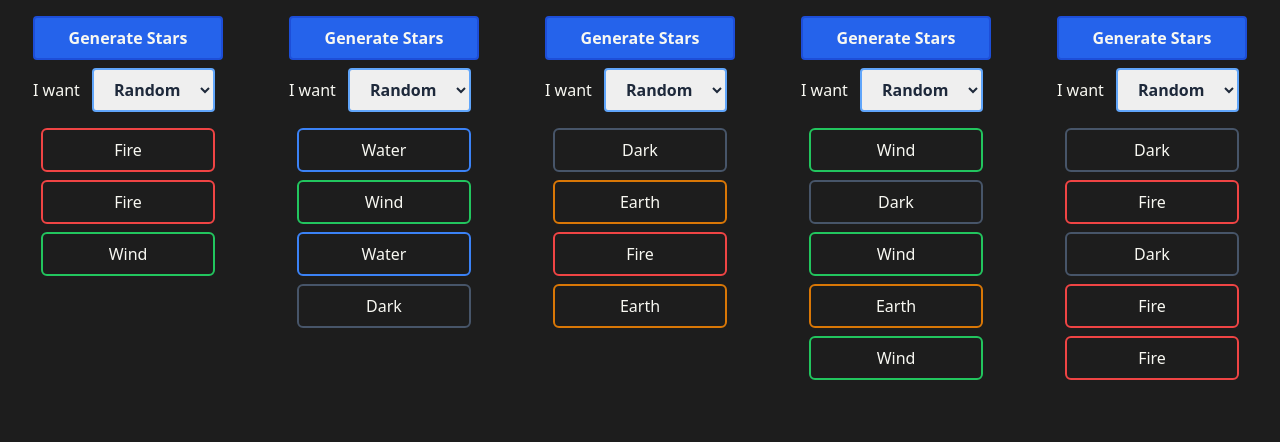
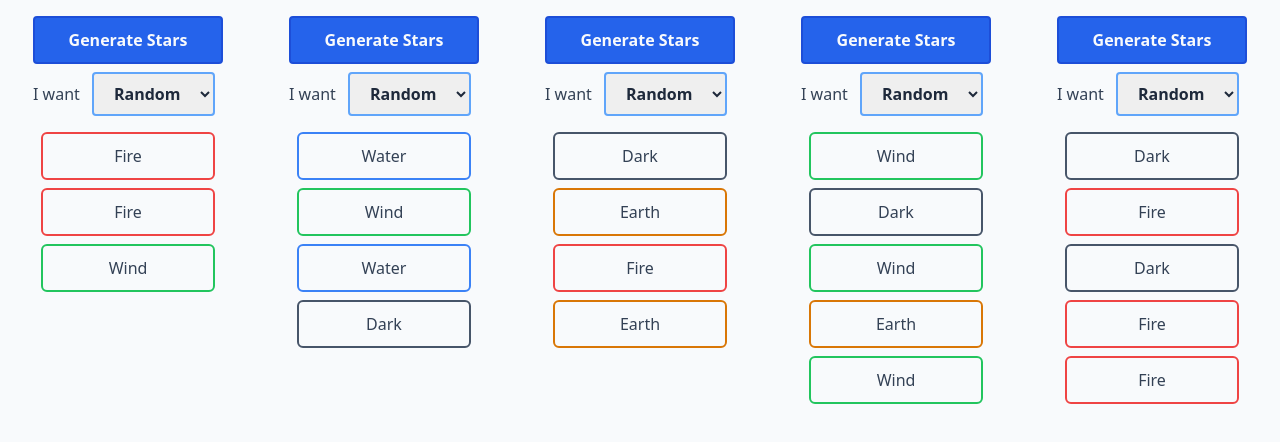
Before and after one commit to bowe0145/test-constellations, a React (Create React App) app: page / in a window 1280 px wide. Shown: the top 442 px of the page. Built offline with nearby package versions, Linux system fonts and the light colour scheme.

Commit message:
Added light and dark modes

```diff
--- a/package.json
+++ b/package.json
@@ -36,6 +36,7 @@
     ]
   },
   "devDependencies": {
+    "@tailwindcss/typography": "^0.5.0",
     "autoprefixer": "^10.4.0",
     "postcss": "^8.4.5",
     "tailwindcss": "^3.0.6"
--- a/src/App.js
+++ b/src/App.js
@@ -4,15 +4,19 @@ import './App.css'
 const Star = ({ type }) => {
   if (type === 'dark') {
     return (
-      <div className="border-2 border-slate-600 text-center rounded-md m-2 p-2 max-w-sm">Dark</div>
+      <div className="border-2 border-slate-600 shadow-slate-600/30 text-center rounded-md m-2 p-2 max-w-sm">
+        Dark
+      </div>
     )
   } else if (type === 'fire') {
     return (
-      <div className="border-2 border-red-500 text-center rounded-md m-2 p-2 max-w-sm">Fire</div>
+      <div className="border-2 border-red-500 shadow-red-500 text-center rounded-md m-2 p-2 max-w-sm">
+        Fire
+      </div>
     )
   } else if (type === 'wind') {
     return (
-      <div className="border-2 border-green-500 text-center rounded-md m-2 p-2 max-w-sm">Wind</div>
+      <div className="border-2 border-green-500 text-center rounded-md m-2 p-2 max-w-sm ">Wind</div>
     )
   } else if (type === 'water') {
     return (
@@ -55,7 +59,7 @@ function StarPage({ starCount }) {
       }
       // Set average
       let average = totalAttempts / attemptList.length
-      if (average === NaN) {
+      if (isNaN(average)) {
         setAverageAttempts(0)
       } else {
         setAverageAttempts(average)
@@ -139,7 +143,7 @@ function StarPage({ starCount }) {
     <div className="p-2 max-w-sm min-w-max justify-start m-auto my-2">
       <button
         onClick={handleClick}
-        className="font-bold py-2 px-4 rounded border-blue-700 bg-blue-600 border-2 min-w-full m-auto w-full"
+        className="font-bold py-2 px-4 rounded border-blue-700 bg-blue-600 border-2 min-w-full m-auto w-full text-slate-50"
       >
         Generate Stars
       </button>
@@ -172,7 +176,7 @@ function StarPage({ starCount }) {
             </p>
             {hideAttempts === false && highestAttempts !== null ? (
               <div className="m-2">
-                <div className="grid grid-cols-2 gap-2">
+                <div className="grid grid-cols-2 gap-2 max-w-xs">
                   <span>Highest:</span> <span className="text-right">{highestAttempts}</span>
                   <span>Lowest:</span> <span className="text-right">{lowestAttempts}</span>
                   <span>Average</span>
@@ -205,7 +209,7 @@ function StarPage({ starCount }) {
 
 function App() {
   return (
-    <div className="flex flex-wrap m-auto justify-start">
+    <div className="flex flex-wrap m-auto justify-start prose prose-slate bg-slate-50 min-h-screen min-w-full dark:prose-invert dark:bg-slate-900">
       <StarPage starCount={3} />
       <StarPage starCount={4} />
       <StarPage starCount={4} />
--- a/src/index.css
+++ b/src/index.css
@@ -8,8 +8,3 @@
   --text-color: #f8f8f2;
   --border-color: #282a36;
 }
-
-body {
-  background-color: var(--bg-color);
-  color: var(--text-color);
-}
--- a/tailwind.config.js
+++ b/tailwind.config.js
@@ -3,5 +3,5 @@ module.exports = {
   theme: {
     extend: {}
   },
-  plugins: []
+  plugins: [require('@tailwindcss/typography')]
 }
```
Also changed, not shown: 1 other file (tests, documents, lock files or other folders).
